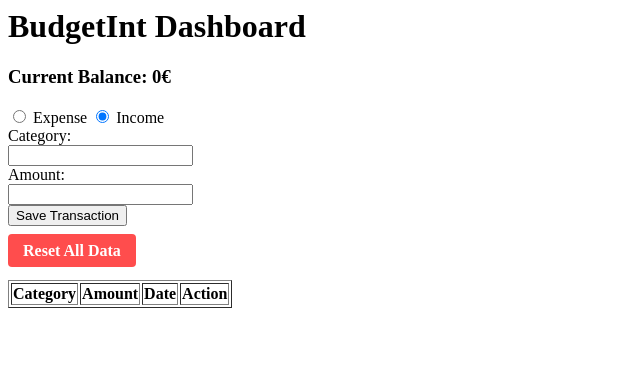
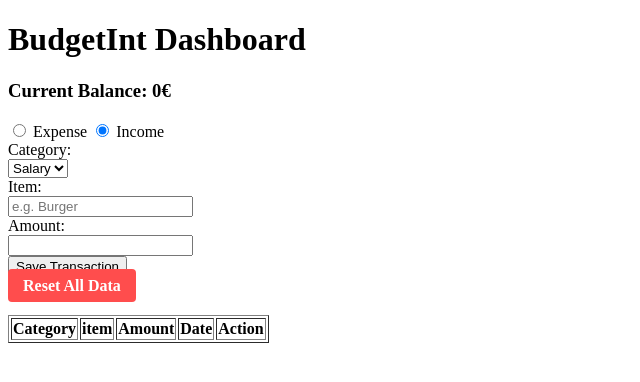
Before and after one commit to veseling02/expense-tracker-sqlite, a Flask app: page / in a window 1280 px wide. Shown: the top 382 px of the page, without its empty margins (0-640 px from the left). Run offline with Flask 3, Linux system fonts and the light colour scheme; data that the repository does not hold is empty.

Commit message:
refactor transaction handling to include item name and category selection for expenses and income

```diff
--- a/app.py
+++ b/app.py
@@ -17,14 +17,17 @@ def index():
 @app.route("/add", methods=["POST"])
 def handle_add():
     tx_type = request.form.get("tx_type")
-    categ = request.form.get("categ_name")
+    itm = request.form.get("item_name")
     amount = float(request.form.get("amount_val"))
     today = datetime.now().strftime("%d-%m-%Y")
 
     if tx_type == "Expense":
+        categ = request.form.get("categ_name_expense")
         amount = -abs(amount)
+    else:
+        categ = request.form.get("categ_name_income")
 
-    db.create_transaction(tx_type, categ, amount, today)
+    db.create_transaction(tx_type, categ, itm, amount, today)
 
     return redirect(url_for("index"))
 
--- a/templates/index.html
+++ b/templates/index.html
@@ -1,20 +1,50 @@
+<!DOCTYPE html>
+<html>
+    <head>
+        <title>BudgetInt Dashboard</title>
+        <!--css-->
+        <style>
+        /*toggle bar */
+        </style>
+    </head>
+    <body>
         <h1>BudgetInt Dashboard</h1>
         <h3>Current Balance: {{ balance }}€</h3>
 
         <form action="/add" method="POST">
             <div>
                 <input type="radio" id="expense" name="tx_type" value="Expense" checked>
-        <label for="expense">Expense</label>
+                <label for="expense" class="toggle-item">Expense</label>
                 <input type="radio" id="income" name="tx_type" value="Income" checked>
-        <label for="income">Income</label>
+                <label for="income" class="toggle-item">Income</label>
             </div>
-    <label for="tx_category">Category:</label><br>
-    <input type="text" id="tx_category" name="categ_name" required><br>
+
+            <label>Category:</label><br>
+
+            <div id="expense-categories" style="display: none;">
+                <select name="categ_name_expense">
+                    <option value="Food">Food</option>
+                    <option value="Drinks">Drinks</option>
+                    <option value="Entertainment">Entertainment</option>
+                    <option value="Bills">Bills</option>
+                </select>
+            </div>
+
+            <div id="income-categories">
+                <select name="categ_name_income">
+                    <option value="Salary">Salary</option>
+                    <option value="Gift">Gift</option>
+                    <option value="Bonus">Bonus</option>
+                </select>
+            </div>
+
+            <label for="item_name">Item:</label><br>
+            <input type="text" id="item_name" name="item_name" placeholder="e.g. Burger" required><br>
 
             <label for="tx_amount">Amount:</label><br>
             <input type="number" id="tx_amount" name="amount_val" step="0.01" required><br>
 
-    <button type="submit">Save Transaction</button>
+            <button type="submit">Save Transaction</button><br>
         </form>
 
         <div style="margin-bottom: 20px;">
@@ -30,6 +60,7 @@
             <thead>
                 <tr>
                     <th>Category</th>
+                    <th>item</th>
                     <th>Amount</th>
                     <th>Date</th>
                     <th>Action</th>
@@ -39,6 +70,7 @@
                 {% for tx in trans_list %}
                 <tr>
                     <td>{{ tx.category }}</td>
+                    <td>{{tx.item}}</td>
                     <td>{{ tx.amount }}€</td>
                     <td>{{ tx.date }}</td>
                     <td>
@@ -51,3 +83,25 @@
                 {% endfor %}
             </tbody>
         </table>
+        <script>
+            const expenseRadio = document.getElementById('expense')
+            const incomeRadio = document.getElementById('income')
+            const expenseDiv = document.getElementById('expense-categories')
+            const incomeDiv = document.getElementById('income-categories')
+
+            function toggle_categories() {
+                if (expenseRadio.checked) {
+                    expenseDiv.style.display = "block";
+                    incomeDiv.style.display = "none";
+                } else {
+                    expenseDiv.style.display = "none";
+                    incomeDiv.style.display = "block";
+                }
+            }
+
+            expenseRadio.addEventListener('change', toggle_categories);
+            incomeRadio.addEventListener('change', toggle_categories);
+            toggleCategories();
+        </script>
+    </body>
+</html>
```
Lines whose indentation alone changed are shown as unchanged.
